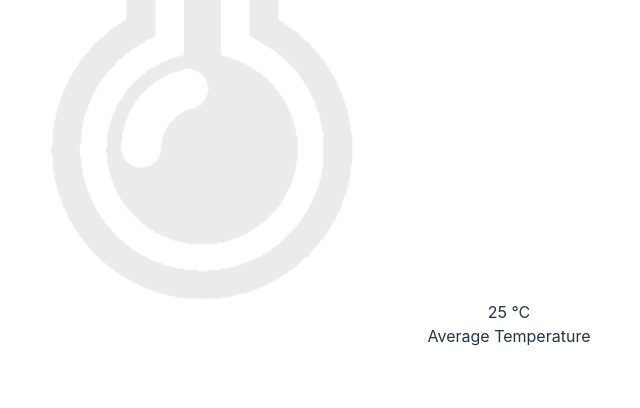
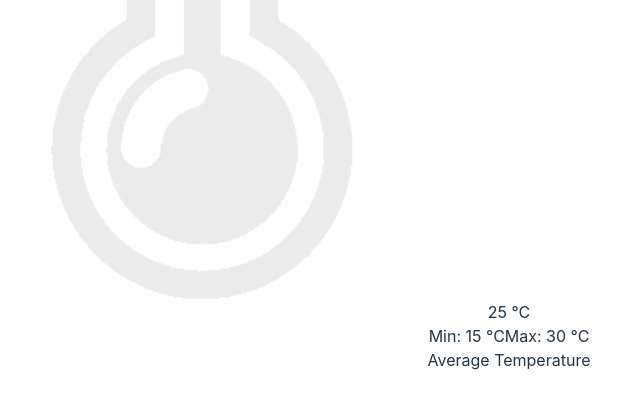
Before and after one commit to shubham691438/weather-app, a React (Vite) app in the folder frontend/: page / in a window 1280 px wide. Shown: the part 5777-6185 px from the top of the page, without its empty margins (131-771 px from the left). Built offline with nearby package versions, Linux system fonts and the light colour scheme.

Commit message:
added min and max temperature

```diff
--- a/frontend/src/App.jsx
+++ b/frontend/src/App.jsx
@@ -1,6 +1,4 @@
 import { useState } from 'react'
-import reactLogo from './assets/react.svg'
-import viteLogo from '/vite.svg'
 import bgVideo from './assets/bgVideo.mp4'
 import icon from './assets/icon.png'
 import smilySun from './assets/smilySun.png'
@@ -143,7 +141,13 @@ function App() {
           >
           <img className="w-8 h-8" src={thermometerIcon} alt="temperature icon" />
             <div className="">
-              <p className="font-bold text-2xl text-right text-[#ff5a00]">{"25"} °C</p>
+            <div className='flex justify-end'>
+              <span className="font-bold text-2xl text-right text-[#ff5a00]">{"25"} °C</span>
+              <div className="flex flex-col text-right ml-2">
+                <span className="text-sm text-white">Min: {"15"} °C</span>
+                <span className="text-sm text-white">Max: {"30"} °C</span>
+              </div>
+            </div>
               <p className="text-sm text-white text-right">Average Temperature</p>
             </div>
           </div>
```
